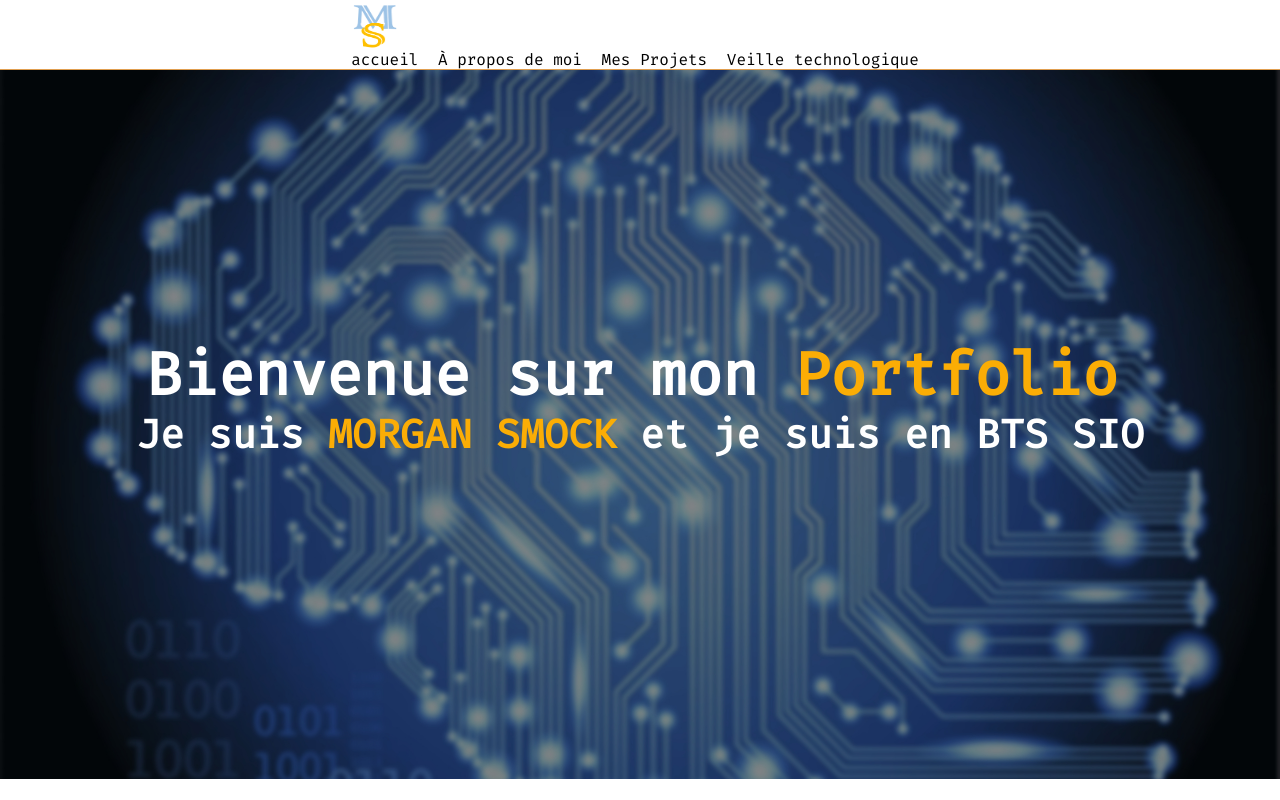
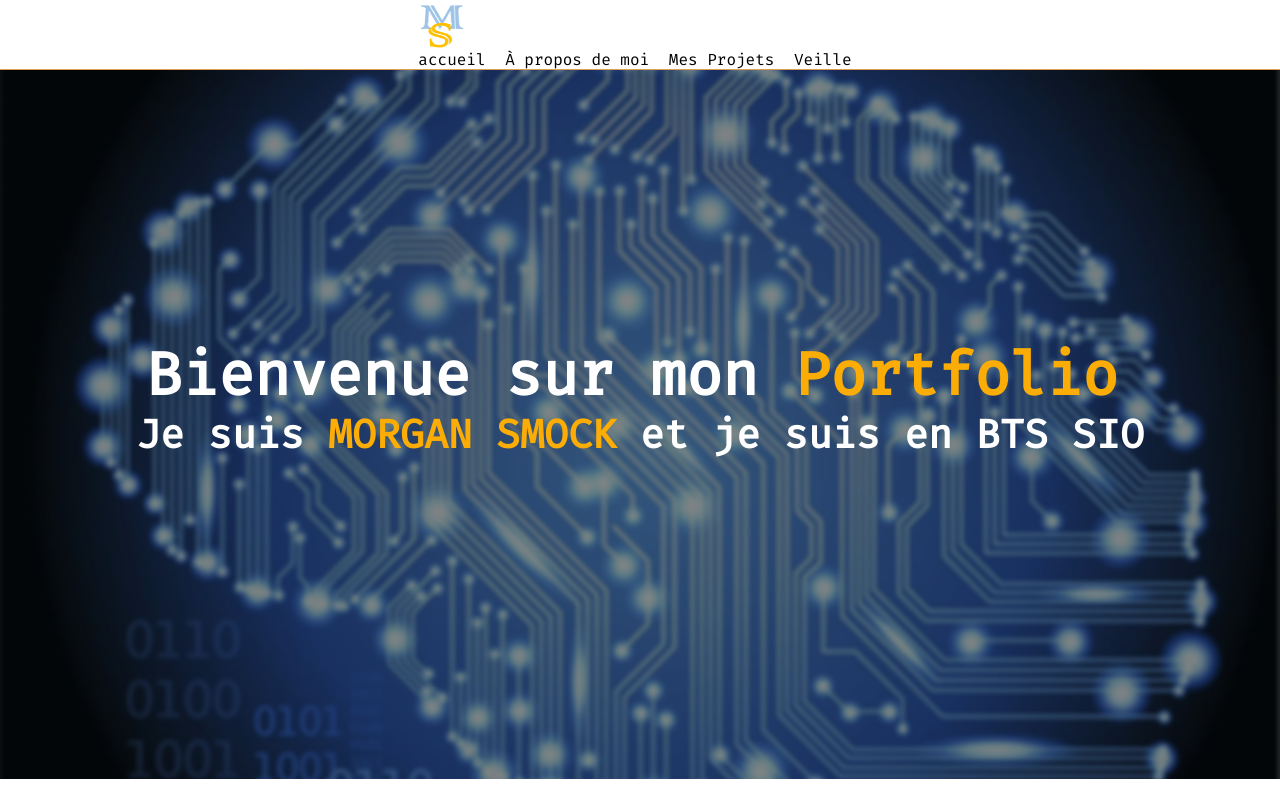
Before and after one commit to morganSMOCK/Portfolio-, a plain HTML site: page index.html in a window 1280 px wide. Shown: the top 800 px of the page. Drawn offline with Linux system fonts and the light colour scheme.

Commit message:
wip lundi 24 2023

```diff
--- a/index.html
+++ b/index.html
@@ -18,7 +18,7 @@
         <a href="">accueil</a>
         <a href="#À propos de moi">À propos de moi</a>
         <a href="#MesProjets">Mes Projets</a>
-        <a href="#BTSSIO">Veille technologique</a>
+        <a href="#BTSSIO">Veille</a>
        </div>
        </div>
 
```
